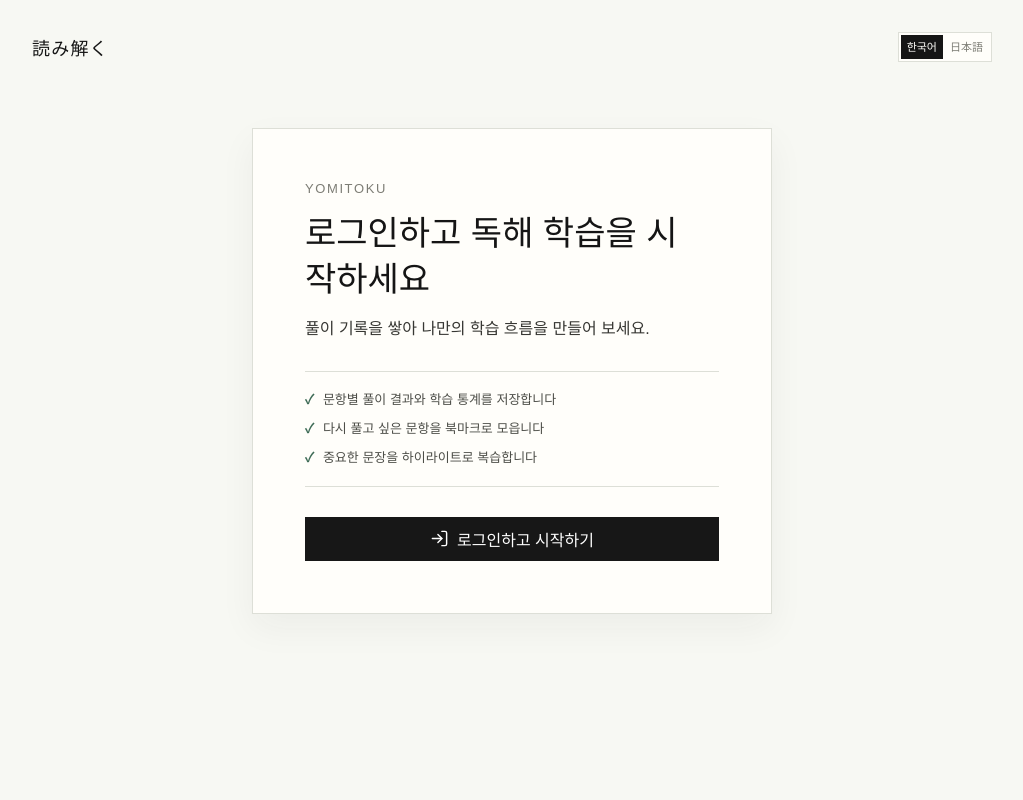
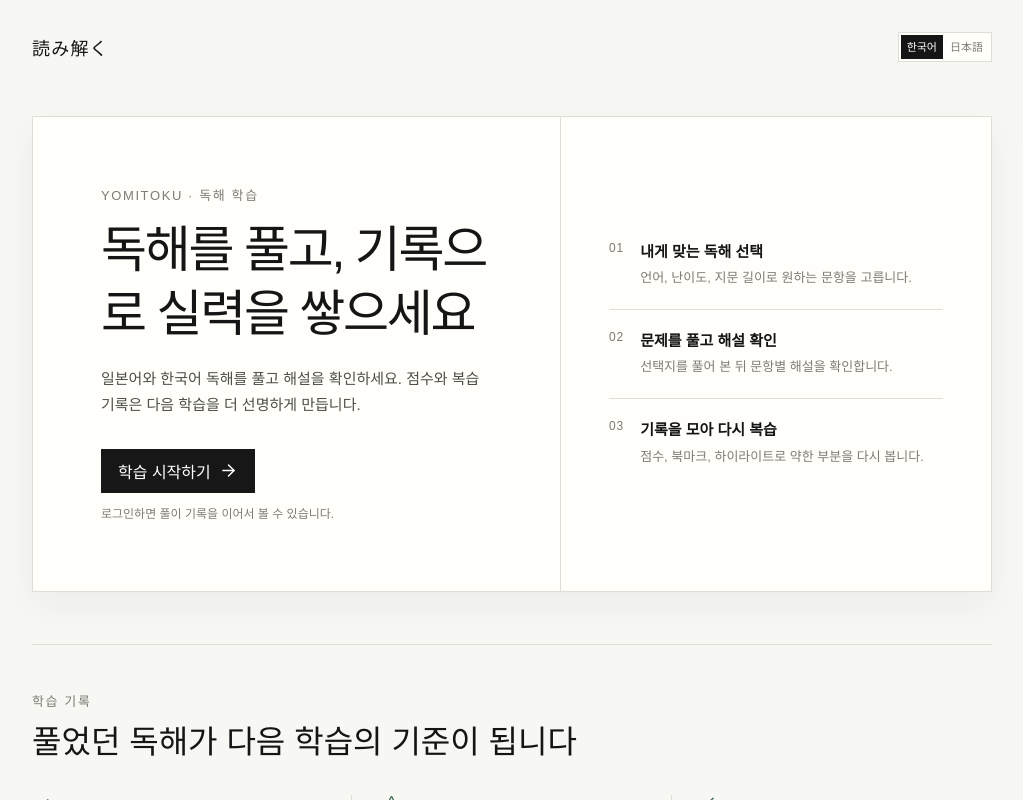
Before and after one commit to coldrain-f/yomitoku, a React (Vite) app: page /yomitoku/login in a window 1280 px wide. Both pictures are taken after a click on the button "読み解く". Shown: the top 800 px of the page, without its empty margins (128-1151 px from the left). Built offline with nearby package versions, Linux system fonts and the light colour scheme; no server answers.

Commit message:
feat(welcome-screen): enhance WelcomeScreen with new layout, features, and localization updates; add unit tests

```diff
--- a/src/features/auth/WelcomeScreen.tsx
+++ b/src/features/auth/WelcomeScreen.tsx
@@ -1,4 +1,4 @@
-import { LogIn } from "lucide-react";
+import { ArrowRight, Check, Highlighter, Star } from "lucide-react";
 import { Icon } from "../../components/ui/Icon";
 import { useI18n } from "../../lib/i18n";
 
@@ -11,18 +11,74 @@ export function WelcomeScreen({ onLogin }: WelcomeScreenProps) {
 
   return (
     <section className="screen screen-welcome" aria-label={t("welcome.aria")}>
-      <div className="paper welcome-paper">
-        <p className="kicker">{t("welcome.kicker")}</p>
-        <h1 className="screen-title">{t("welcome.title")}</h1>
-        <p className="body-copy">{t("welcome.description")}</p>
-        <ul className="welcome-benefits">
-          <li>{t("welcome.benefitResults")}</li>
-          <li>{t("welcome.benefitBookmarks")}</li>
-          <li>{t("welcome.benefitHighlights")}</li>
-        </ul>
-        <button className="primary-button welcome-login" type="button" onClick={onLogin}>
-          <Icon icon={LogIn} />
-          {t("welcome.login")}
+      <div className="welcome-hero">
+        <div className="welcome-hero-copy">
+          <p className="kicker">{t("welcome.kicker")}</p>
+          <h1 className="welcome-title">{t("welcome.title")}</h1>
+          <p className="welcome-description">{t("welcome.description")}</p>
+          <button className="primary-button welcome-login" type="button" onClick={onLogin}>
+            {t("welcome.login")}
+            <Icon icon={ArrowRight} />
+          </button>
+          <p className="welcome-login-note">{t("welcome.loginNote")}</p>
+        </div>
+        <ol className="welcome-journey" aria-label={t("welcome.flowTitle")}>
+          <li>
+            <span className="welcome-step-index">01</span>
+            <div>
+              <strong>{t("welcome.stepChooseTitle")}</strong>
+              <p>{t("welcome.stepChooseDescription")}</p>
+            </div>
+          </li>
+          <li>
+            <span className="welcome-step-index">02</span>
+            <div>
+              <strong>{t("welcome.stepSolveTitle")}</strong>
+              <p>{t("welcome.stepSolveDescription")}</p>
+            </div>
+          </li>
+          <li>
+            <span className="welcome-step-index">03</span>
+            <div>
+              <strong>{t("welcome.stepReviewTitle")}</strong>
+              <p>{t("welcome.stepReviewDescription")}</p>
+            </div>
+          </li>
+        </ol>
+      </div>
+
+      <section className="welcome-features" aria-labelledby="welcome-features-title">
+        <div className="welcome-section-heading">
+          <p className="kicker">{t("welcome.featuresKicker")}</p>
+          <h2 id="welcome-features-title">{t("welcome.featuresTitle")}</h2>
+        </div>
+        <div className="welcome-feature-grid">
+          <article className="welcome-feature">
+            <Icon icon={Check} />
+            <h3>{t("welcome.featureResultsTitle")}</h3>
+            <p>{t("welcome.featureResultsDescription")}</p>
+          </article>
+          <article className="welcome-feature">
+            <Icon icon={Star} />
+            <h3>{t("welcome.featureBookmarksTitle")}</h3>
+            <p>{t("welcome.featureBookmarksDescription")}</p>
+          </article>
+          <article className="welcome-feature">
+            <Icon icon={Highlighter} />
+            <h3>{t("welcome.featureHighlightsTitle")}</h3>
+            <p>{t("welcome.featureHighlightsDescription")}</p>
+          </article>
+        </div>
+      </section>
+
+      <div className="welcome-closing">
+        <div>
+          <p className="kicker">{t("welcome.closingKicker")}</p>
+          <h2>{t("welcome.closingTitle")}</h2>
+        </div>
+        <button className="text-button welcome-closing-login" type="button" onClick={onLogin}>
+          {t("welcome.closingLogin")}
+          <Icon icon={ArrowRight} />
         </button>
       </div>
     </section>
--- a/src/lib/i18n.messages.ts
+++ b/src/lib/i18n.messages.ts
@@ -252,14 +252,30 @@ export const messages: Record<UiLocale, Record<string, string>> = {
     "auth.logout": "로그아웃되었습니다.",
     "auth.googleSetupFailed": "Google 로그인 설정이 아직 준비되지 않았습니다.",
     "auth.googleLoadFailed": "Google 로그인 도구를 불러오지 못했습니다.",
-    "welcome.aria": "학습 시작",
-    "welcome.kicker": "YOMITOKU",
-    "welcome.title": "로그인하고 독해 학습을 시작하세요",
-    "welcome.description": "풀이 기록을 쌓아 나만의 학습 흐름을 만들어 보세요.",
-    "welcome.benefitResults": "문항별 풀이 결과와 학습 통계를 저장합니다",
-    "welcome.benefitBookmarks": "다시 풀고 싶은 문항을 북마크로 모읍니다",
-    "welcome.benefitHighlights": "중요한 문장을 하이라이트로 복습합니다",
-    "welcome.login": "로그인하고 시작하기",
+    "welcome.aria": "YOMITOKU 소개",
+    "welcome.kicker": "YOMITOKU · 독해 학습",
+    "welcome.title": "독해를 풀고, 기록으로 실력을 쌓으세요",
+    "welcome.description": "일본어와 한국어 독해를 풀고 해설을 확인하세요. 점수와 복습 기록은 다음 학습을 더 선명하게 만듭니다.",
+    "welcome.login": "학습 시작하기",
+    "welcome.loginNote": "로그인하면 풀이 기록을 이어서 볼 수 있습니다.",
+    "welcome.flowTitle": "독해 학습 흐름",
+    "welcome.stepChooseTitle": "내게 맞는 독해 선택",
+    "welcome.stepChooseDescription": "언어, 난이도, 지문 길이로 원하는 문항을 고릅니다.",
+    "welcome.stepSolveTitle": "문제를 풀고 해설 확인",
+    "welcome.stepSolveDescription": "선택지를 풀어 본 뒤 문항별 해설을 확인합니다.",
+    "welcome.stepReviewTitle": "기록을 모아 다시 복습",
+    "welcome.stepReviewDescription": "점수, 북마크, 하이라이트로 약한 부분을 다시 봅니다.",
+    "welcome.featuresKicker": "학습 기록",
+    "welcome.featuresTitle": "풀었던 독해가 다음 학습의 기준이 됩니다",
+    "welcome.featureResultsTitle": "풀이 결과와 통계",
+    "welcome.featureResultsDescription": "문항별 점수와 학습 흐름을 확인합니다.",
+    "welcome.featureBookmarksTitle": "북마크 복습",
+    "welcome.featureBookmarksDescription": "다시 풀고 싶은 독해를 따로 모아 둡니다.",
+    "welcome.featureHighlightsTitle": "하이라이트 모아보기",
+    "welcome.featureHighlightsDescription": "중요한 문장을 한곳에서 다시 읽습니다.",
+    "welcome.closingKicker": "나만의 독해 기록",
+    "welcome.closingTitle": "오늘 읽은 한 문장부터 쌓아 보세요",
+    "welcome.closingLogin": "로그인하고 시작하기",
     "admin.kicker": "관리자",
     "admin.management": "문항 관리",
     "admin.itemCount": "{count}개 문항",
@@ -759,14 +775,30 @@ export const messages: Record<UiLocale, Record<string, string>> = {
     "auth.logout": "ログアウトしました。",
     "auth.googleSetupFailed": "Googleログインの設定がまだ準備できていません。",
     "auth.googleLoadFailed": "Googleログインを読み込めませんでした。",
-    "welcome.aria": "学習を始める",
-    "welcome.kicker": "YOMITOKU",
-    "welcome.title": "ログインして読解学習を始めましょう",
-    "welcome.description": "解答の記録を積み重ね、自分だけの学習の流れを作りましょう。",
-    "welcome.benefitResults": "問題ごとの解答結果と学習統計を保存します",
-    "welcome.benefitBookmarks": "もう一度解きたい問題をブックマークに集めます",
-    "welcome.benefitHighlights": "大切な文をハイライトで復習できます",
-    "welcome.login": "ログインして始める",
+    "welcome.aria": "YOMITOKUの紹介",
+    "welcome.kicker": "YOMITOKU · 読解学習",
+    "welcome.title": "読解を解き、記録で力を積み上げましょう",
+    "welcome.description": "日本語と韓国語の読解を解き、解説を確認できます。スコアと復習記録が、次の学習をより明確にします。",
+    "welcome.login": "学習を始める",
+    "welcome.loginNote": "ログインすると、解答記録を続けて確認できます。",
+    "welcome.flowTitle": "読解学習の流れ",
+    "welcome.stepChooseTitle": "自分に合う読解を選ぶ",
+    "welcome.stepChooseDescription": "言語、レベル、文章の長さから問題を選びます。",
+    "welcome.stepSolveTitle": "問題を解き、解説を確認",
+    "welcome.stepSolveDescription": "選択肢を解いた後、問題ごとの解説を確認します。",
+    "welcome.stepReviewTitle": "記録を集めて復習",
+    "welcome.stepReviewDescription": "スコア、ブックマーク、ハイライトで苦手な部分を見直します。",
+    "welcome.featuresKicker": "学習記録",
+    "welcome.featuresTitle": "解いた読解が、次の学習の基準になります",
+    "welcome.featureResultsTitle": "解答結果と統計",
+    "welcome.featureResultsDescription": "問題ごとのスコアと学習の流れを確認できます。",
+    "welcome.featureBookmarksTitle": "ブックマーク復習",
+    "welcome.featureBookmarksDescription": "もう一度解きたい読解を別に集めておけます。",
+    "welcome.featureHighlightsTitle": "ハイライトを一覧で確認",
+    "welcome.featureHighlightsDescription": "大切な文章を一か所で読み返せます。",
+    "welcome.closingKicker": "自分だけの読解記録",
+    "welcome.closingTitle": "今日読んだ一文から積み上げましょう",
+    "welcome.closingLogin": "ログインして始める",
     "admin.kicker": "管理",
     "admin.management": "問題管理",
     "admin.itemCount": "{count}問",
--- a/src/styles.css
+++ b/src/styles.css
@@ -3222,55 +3222,241 @@ body.dialog-open {
 
 .screen-welcome {
   display: grid;
-  min-height: min(600px, calc(100dvh - 130px));
-  place-items: center;
-}
-
-.welcome-paper {
-  width: min(100%, 520px);
-  padding: clamp(30px, 6vw, 52px);
-}
-
-.welcome-paper .screen-title {
-  max-width: 390px;
-  margin-bottom: 12px;
-  font-size: clamp(26px, 4vw, 34px);
+  gap: clamp(28px, 5vw, 52px);
+  margin-top: clamp(18px, 5vw, 52px);
+  padding-bottom: 24px;
+}
+
+.welcome-hero {
+  display: grid;
+  grid-template-columns: minmax(0, 1.1fr) minmax(300px, 0.9fr);
+  border: 1px solid var(--line);
+  background: var(--paper);
+  box-shadow: var(--shadow);
+}
+
+.welcome-hero-copy {
+  padding: clamp(32px, 6vw, 68px);
+}
+
+.welcome-title {
+  max-width: 520px;
+  margin: 0;
+  font-size: clamp(32px, 4.5vw, 50px);
   font-weight: 500;
-  line-height: 1.36;
-}
-
-.welcome-paper .body-copy {
-  max-width: 390px;
-  margin-bottom: 0;
-}
-
-.welcome-benefits {
-  display: grid;
-  gap: 9px;
-  margin: 28px 0 30px;
-  padding: 18px 0;
+  line-height: 1.28;
+  letter-spacing: -0.045em;
+}
+
+.welcome-description {
+  max-width: 510px;
+  margin: 20px 0 0;
+  color: #4d4e48;
+  font-size: 15px;
+  line-height: 1.75;
+}
+
+.welcome-login {
+  margin-top: 30px;
+}
+
+.welcome-login-note {
+  margin: 12px 0 0;
+  color: var(--muted);
+  font-size: 12px;
+  line-height: 1.55;
+}
+
+.welcome-journey {
+  display: grid;
+  align-content: center;
+  margin: 0;
+  padding: clamp(28px, 4vw, 48px);
+  border-left: 1px solid var(--line);
+  list-style: none;
+}
+
+.welcome-journey li {
+  display: flex;
+  gap: 16px;
+  padding: 20px 0;
+  border-bottom: 1px solid var(--line);
+}
+
+.welcome-journey li:first-child {
+  padding-top: 0;
+}
+
+.welcome-journey li:last-child {
+  padding-bottom: 0;
+  border-bottom: 0;
+}
+
+.welcome-step-index {
+  color: var(--muted);
+  font-size: 12px;
+  font-variant-numeric: tabular-nums;
+  letter-spacing: 0.08em;
+}
+
+.welcome-journey strong {
+  display: block;
+  font-size: 15px;
+  font-weight: 600;
+  line-height: 1.5;
+}
+
+.welcome-journey p {
+  margin: 5px 0 0;
+  color: var(--muted);
+  font-size: 13px;
+  line-height: 1.6;
+}
+
+.welcome-features {
   border-top: 1px solid var(--line);
   border-bottom: 1px solid var(--line);
-  list-style: none;
-  color: #4d4e48;
+  padding: clamp(28px, 5vw, 46px) 0;
+}
+
+.welcome-section-heading .kicker,
+.welcome-closing .kicker {
+  margin-bottom: 10px;
+}
+
+.welcome-section-heading h2,
+.welcome-closing h2 {
+  margin: 0;
+  font-size: clamp(23px, 3vw, 32px);
+  font-weight: 500;
+  line-height: 1.4;
+}
+
+.welcome-feature-grid {
+  display: grid;
+  grid-template-columns: repeat(3, minmax(0, 1fr));
+  margin-top: 30px;
+}
+
+.welcome-feature {
+  min-height: 178px;
+  padding: 0 clamp(18px, 3vw, 30px);
+  border-right: 1px solid var(--line);
+}
+
+.welcome-feature:first-child {
+  padding-left: 0;
+}
+
+.welcome-feature:last-child {
+  padding-right: 0;
+  border-right: 0;
+}
+
+.welcome-feature > [data-lucide] {
+  width: 19px;
+  height: 19px;
+  color: var(--ok);
+  stroke-width: 1.7;
+}
+
+.welcome-feature h3 {
+  margin: 18px 0 0;
+  font-size: 16px;
+  font-weight: 600;
+  line-height: 1.45;
+}
+
+.welcome-feature p {
+  margin: 8px 0 0;
+  color: var(--muted);
   font-size: 13px;
-  line-height: 1.55;
-}
-
-.welcome-benefits li {
-  display: flex;
-  gap: 9px;
-}
-
-.welcome-benefits li::before {
-  content: "✓";
-  color: var(--ok);
-  font-weight: 700;
-}
-
-.welcome-login {
-  width: 100%;
-  justify-content: center;
+  line-height: 1.65;
+}
+
+.welcome-closing {
+  display: flex;
+  align-items: center;
+  justify-content: space-between;
+  gap: 24px;
+  padding: clamp(24px, 4vw, 38px);
+  border: 1px solid var(--line);
+  background: #f1f3ed;
+}
+
+.welcome-closing-login {
+  flex: 0 0 auto;
+}
+
+@media (max-width: 760px) {
+  .screen-welcome {
+    gap: 32px;
+    margin-top: 24px;
+  }
+
+  .welcome-hero {
+    grid-template-columns: 1fr;
+  }
+
+  .welcome-hero-copy {
+    padding: 34px 24px 30px;
+  }
+
+  .welcome-title {
+    font-size: clamp(29px, 9vw, 39px);
+  }
+
+  .welcome-description {
+    font-size: 14px;
+  }
+
+  .welcome-login {
+    width: 100%;
+  }
+
+  .welcome-journey {
+    padding: 28px 24px;
+    border-top: 1px solid var(--line);
+    border-left: 0;
+  }
+
+  .welcome-features {
+    padding: 32px 0;
+  }
+
+  .welcome-feature-grid {
+    grid-template-columns: 1fr;
+    margin-top: 24px;
+  }
+
+  .welcome-feature,
+  .welcome-feature:first-child,
+  .welcome-feature:last-child {
+    min-height: 0;
+    padding: 22px 0;
+    border-right: 0;
+    border-bottom: 1px solid var(--line);
+  }
+
+  .welcome-feature:last-child {
+    padding-bottom: 0;
+    border-bottom: 0;
+  }
+
+  .welcome-feature:first-child {
+    padding-top: 0;
+  }
+
+  .welcome-closing {
+    align-items: flex-start;
+    flex-direction: column;
+    gap: 20px;
+    padding: 28px 24px;
+  }
+
+  .welcome-closing-login {
+    width: 100%;
+  }
 }
 
 .dialog-feedback-field {
```
Also changed, not shown: 1 other file (tests, documents, lock files or other folders).
